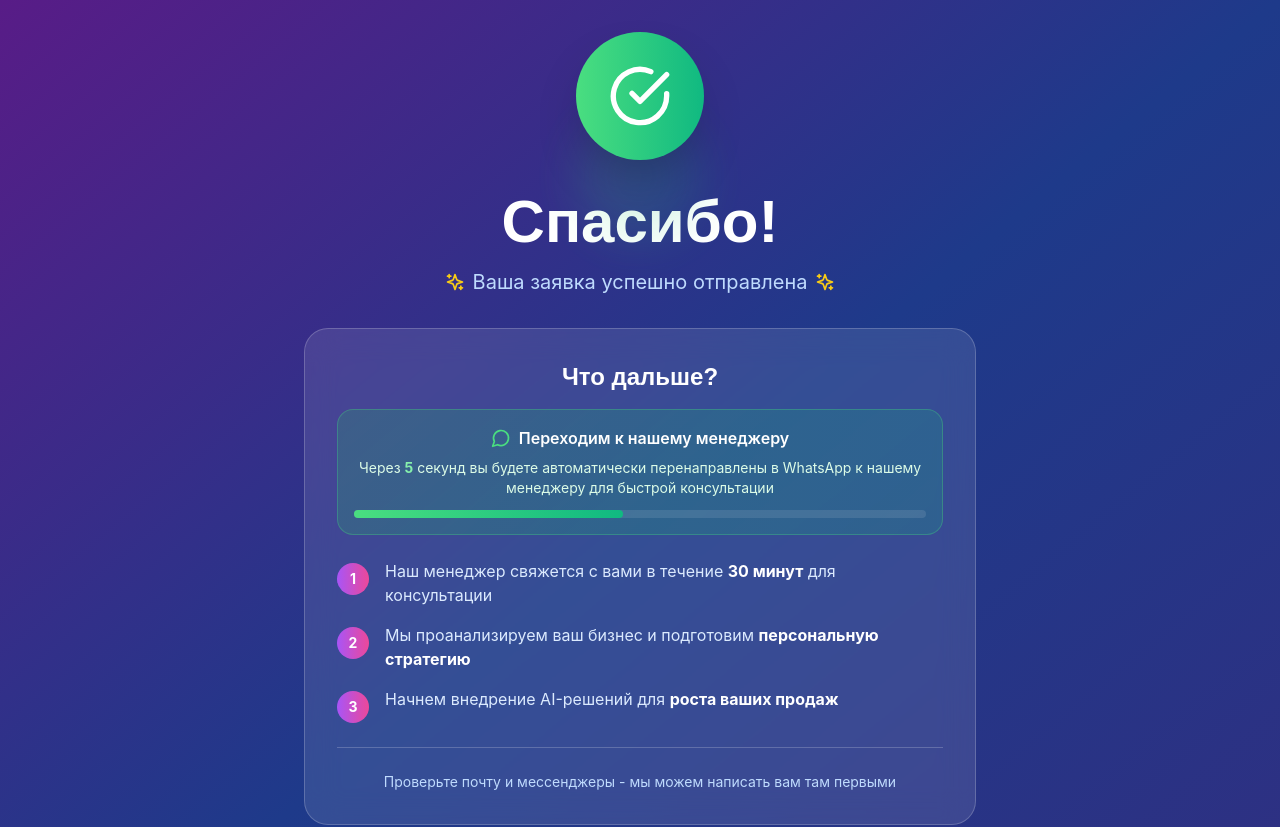
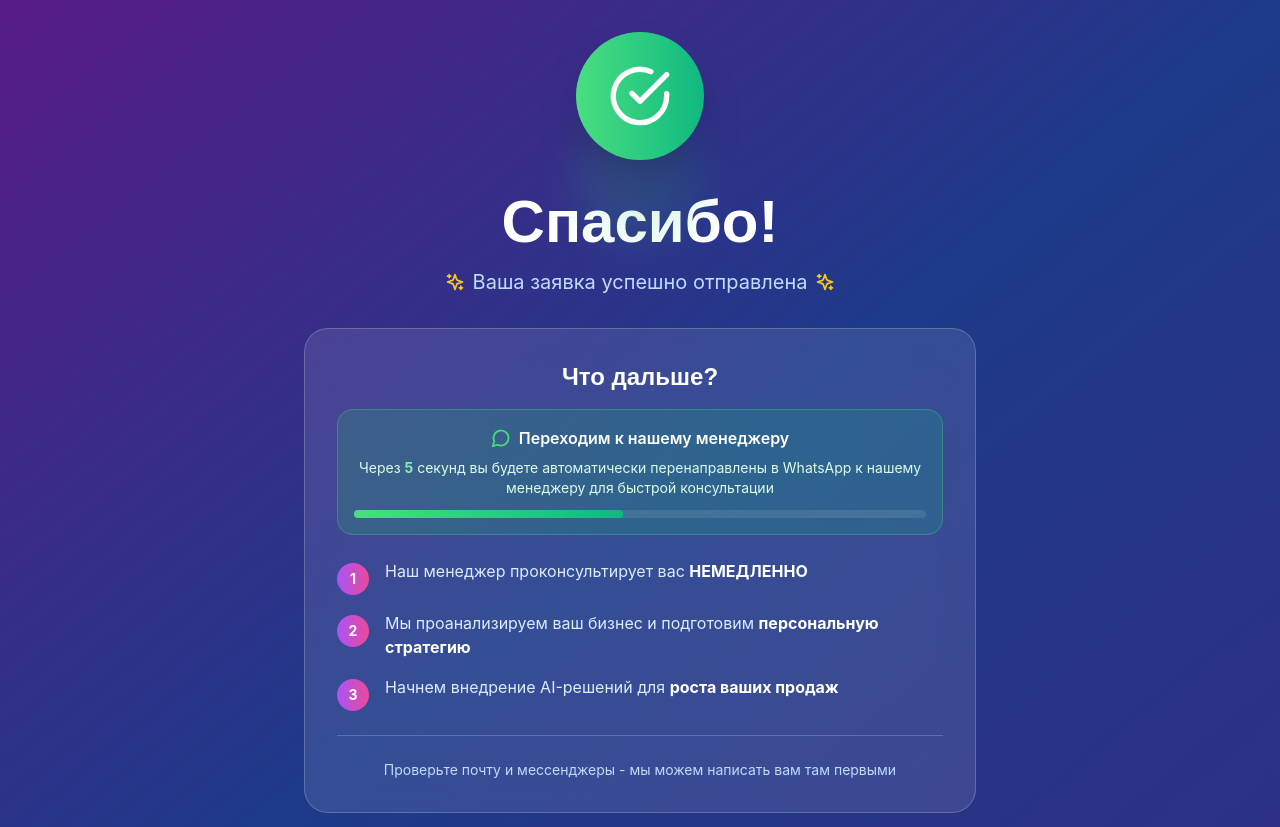
Before and after one commit to din-tezekbayev/co-founder-ai-landing, a React (Vite) app: page /thank-you in a window 1280 px wide. Shown: the top 827 px of the page. Built offline with nearby package versions, Linux system fonts and the light colour scheme.

Commit message:
- fix text

```diff
--- a/src/ThankYouPage.tsx
+++ b/src/ThankYouPage.tsx
@@ -104,7 +104,7 @@ const ThankYouPage = () => {
                     <span className="text-white font-bold text-sm">1</span>
                   </div>
                   <p className="text-left">
-                    Наш менеджер свяжется с вами в течение <strong className="text-white">30 минут</strong> для консультации
+                    Наш менеджер проконсультирует вас <strong className="text-white">НЕМЕДЛЕННО</strong>
                   </p>
                 </div>
                 <div className="flex items-start gap-4">
```
